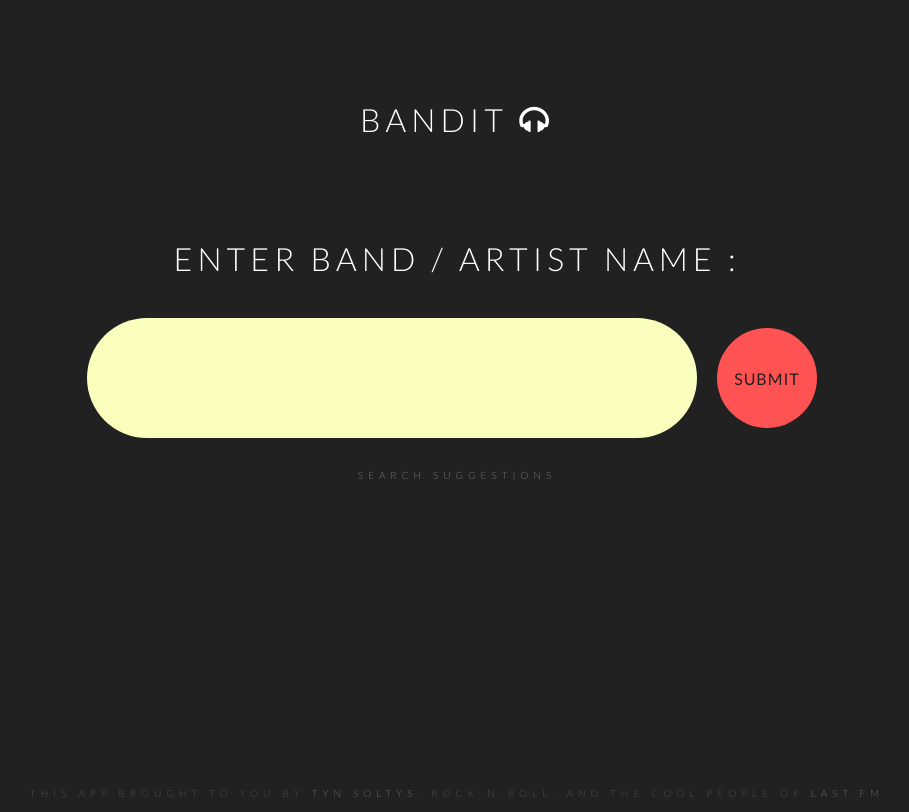
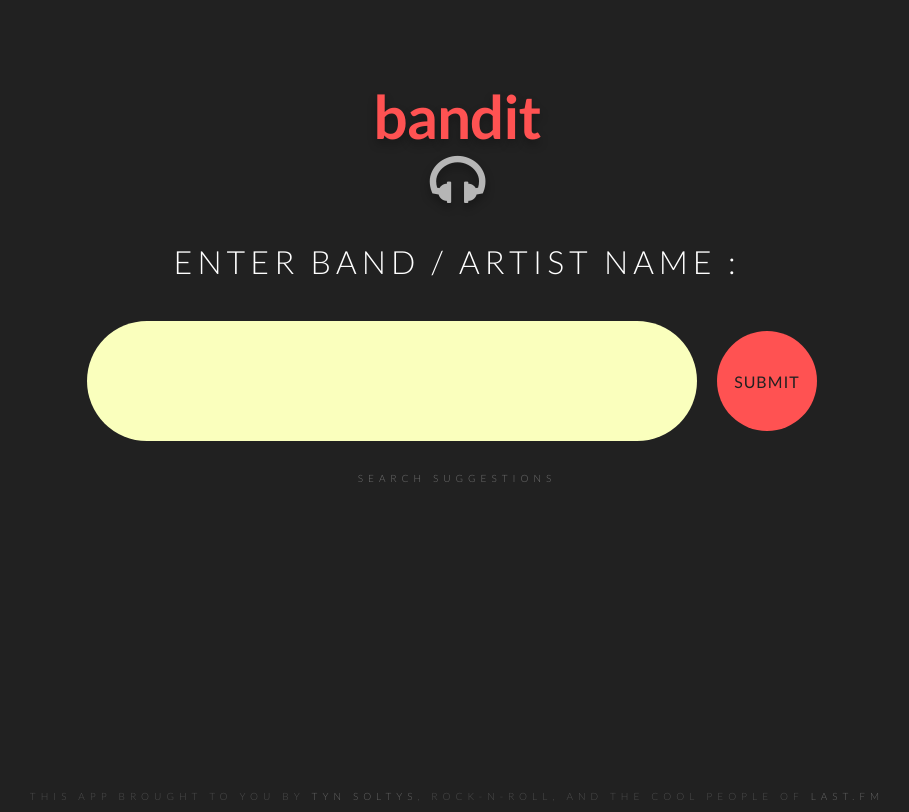
Before and after one commit to tynsoltys/bandit-band-discovery-app, a plain HTML site: page index.html in a window 1280 px wide. Shown: the whole page, without its empty margins (183-1092 px from the left). Drawn offline with nearby package versions, Linux system fonts and the light colour scheme.

Commit message:
updated some spacing

```diff
--- a/styles/style.scss
+++ b/styles/style.scss
@@ -40,11 +40,32 @@ a {
 	}
 }
 
+h1.logo {
+	width: 50%;
+	margin: 80px auto;
+	font-size: 60px;
+	color:$llred;
+	margin-bottom: 20px;
+	font-weight: 800;
+	text-transform: lowercase;
+	letter-spacing: -1px;
+	// font-style: italic;
+	text-shadow: $shadow;
+	i {
+		display: inline;
+		color:$lg;
+		display: block;
+		text-shadow: $shadow;
+	}
+
+
+}
+
 h1 {
 	text-transform: uppercase;
 	letter-spacing: 5px;
 	font-weight: 200;
-	margin-top: 100px;
+	margin-top: 30px;
 	margin-bottom: 0;
 
 }
@@ -346,7 +367,7 @@ ul.genreArray {
 
 
 .albumContainer {
-	flex:1 0 300px;
+	flex:1 0 50%;
 	// border:1px solid mediumseagreen;
 	padding-top: 30px;
 	@media (max-width:1050px) {
@@ -376,10 +397,10 @@ ul.genreArray {
 		li {
 			max-width:100%;
 			padding:10px 0px;
-			flex:1 0 200px;
-			@media (max-width:1050px) {
-				flex: 1 0 50%;
-			}
+			flex:1 0 250px;
+			// @media (max-width:1050px) {
+			// 	flex: 1 0 50%;
+			// }
 			@media (max-width:420px) {
 				// flex: 1 0 100%;
 				padding:10px 0px;
@@ -433,6 +454,8 @@ h3.discoverMore {
 }
 
 footer p {
+
+	bottom:0px;
 	margin:50px 40px 10px;
 	font-size: 10px;
 	text-transform: uppercase;
```
Also changed, not shown: styles/style.css.
